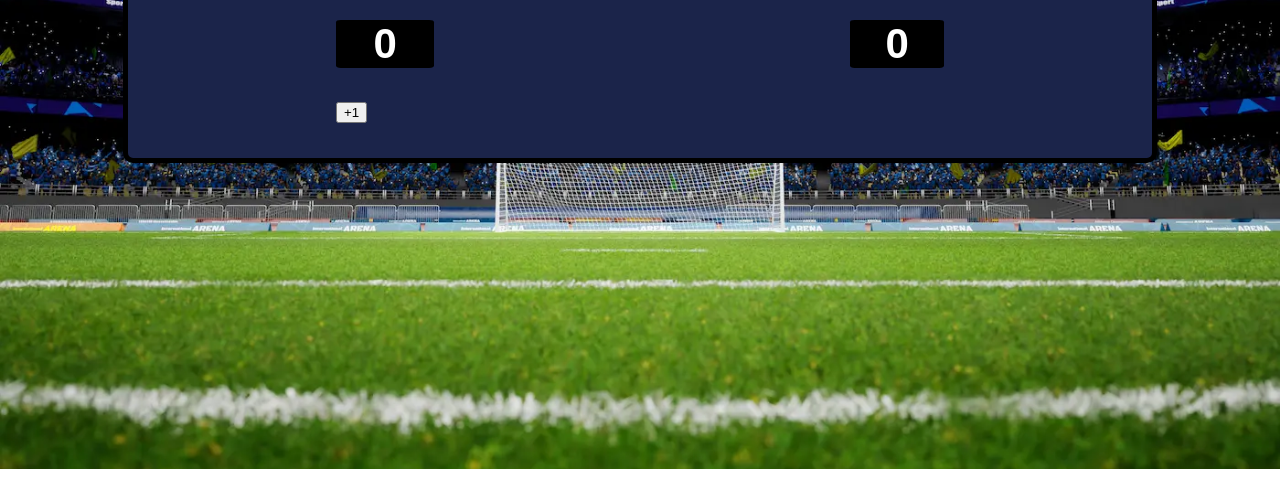
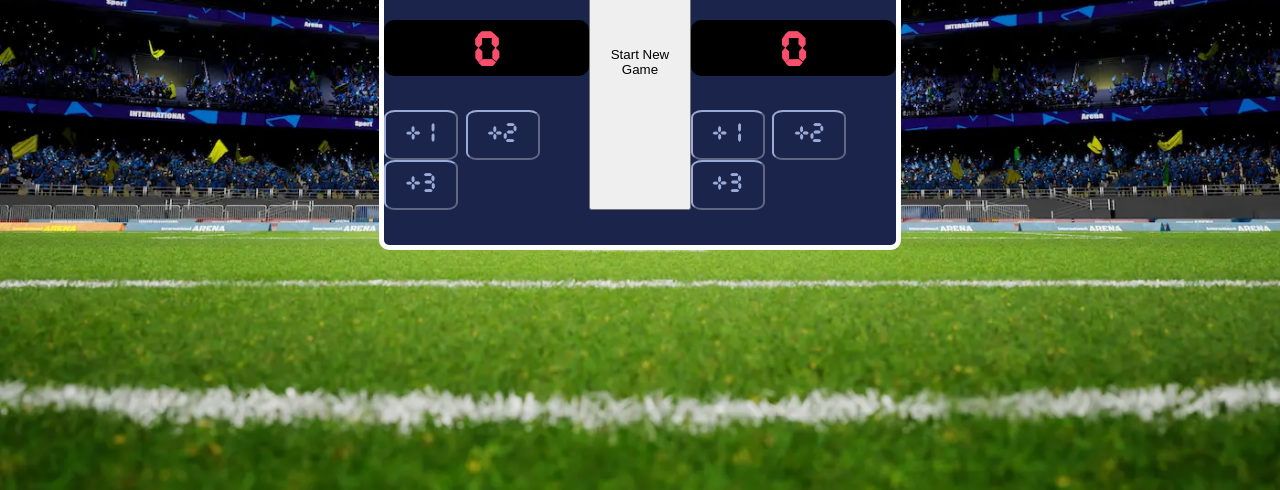
Before and after one commit to RyansCodeSucks/Score-board-counter, a website built with Vite: page index.html in a window 1280 px wide. Shown: the part 331-821 px from the top of the page. Before the commit the page ends 800 px from the top, so only its background shows below. Built offline with nearby package versions, Linux system fonts and the light colour scheme; a web font is replaced by a local one.

Commit message:
Functioning buttons
apart from the 'start new game'

```diff
--- a/index.css
+++ b/index.css
@@ -1,3 +1,10 @@
+@font-face {
+    font-family: 'Cursed Timer ULiL';
+    src: url('fonts/CursedTimerUlil-Aznm.ttf') format('truetype');
+    font-weight: normal;
+    font-style: normal;
+}
+
 body {
     margin: 0;
     background-image: url("/images/night-soccer-stadium-render.webp");
@@ -8,19 +15,31 @@ body {
 
 .container {
     display: flex;
-    justify-content: space-around;
+    justify-content:space-evenly;
     color: white;
-    max-width: 80%;
+    max-width: 40%;
     margin: 30vh auto;
     background: #1B244A;
     border-radius: 10px;
-    border: 5px solid black;
+    border: 5px solid white;
     padding-bottom: 35px;
 }
 
 #home-score, #away-score {
     background-color: black;
     text-align: center;
-    padding: auto 10px;
-    border-radius: 5%;
+    padding-top: 10px ;
+    border-radius: 10px;
+    color: #F94F6D;
+    font-family: 'Cursed Timer ULiL', sans-serif;
 }
+
+.cursed {
+    font-family: 'Cursed Timer ULiL', sans-serif;
+    background: none;
+    border-color: #9AABD8;
+    font-size: 24px;
+    padding: 10px 20px;
+    color: #9AABD8;
+    border-radius: 15%;
+}
--- a/index.html
+++ b/index.html
@@ -10,16 +10,17 @@
             <div>
                 <h3>HOME</h3>
                 <h2 id="home-score">0</h2>
-                <button id="home-score-btn-1" onclick="increaseHomeScoreOne">+1</button>
-                <!--<button id="home-score-btn-2" onclick="increaseHomeScoreTwo">+2</button>
-                <button id="home-score-btn-3" onclick="increaseHomeScoreThree">+3</button>-->
+                <button class="cursed" id="home-score-btn-1" onclick="increaseHomeScoreOne()">+1</button>
+                <button class="cursed" id="home-score-btn-2" onclick="increaseHomeScoreTwo()">+2</button>
+                <button class="cursed" id="home-score-btn-3" onclick="increaseHomeScoreThree()">+3</button>
             </div>
+            <button id="start-new-game">Start New Game</button>
             <div>
                 <h3>AWAY</h3>
                 <h2 id="away-score">0</h2>
-                <!--<button id="away-score-btn-1" onclick="increaseAwayScoreOne">+1</button>
-                <button id="away-score-btn-2" onclick="increaseAwayScoreTwo">+2</button>
-                <button id="away-score-btn-3" onclick="increaseAwayScoreThree">+3</button>-->
+                <button class="cursed" id="away-score-btn-1" onclick="increaseAwayScoreOne()">+1</button>
+                <button class="cursed" id="away-score-btn-2" onclick="increaseAwayScoreTwo()">+2</button>
+                <button class="cursed" id="away-score-btn-3" onclick="increaseAwayScoreThree()">+3</button>
             </div>
         </div>
         <script src="index.js"></script>
--- a/index.js
+++ b/index.js
@@ -1,8 +1,45 @@
 let homeScoreBtnOne = document.getElementById("home-score-btn-1")
-let homeStoreEl =document.getElementById("home-score")
+let homeStoreEl = document.getElementById("home-score")
 let homeScore = 0
 
 function increaseHomeScoreOne(){
     homeScore += 1
     homeStoreEl.textContent = homeScore
 }
+
+let homeScoreBtnTwo = document.getElementById("home-score-btn-2")
+
+function increaseHomeScoreTwo(){
+    homeScore += 2
+    homeStoreEl.textContent = homeScore
+}
+
+let homeScoreBtnThree = document.getElementById("home-score-btn-3")
+
+function increaseHomeScoreThree(){
+    homeScore += 3
+    homeStoreEl.textContent = homeScore
+}
+
+let awayScoreBtnOne = document.getElementById("away-score-btn-1")
+let awayStoreEl = document.getElementById("away-score")
+let awayScore = 0
+
+function increaseAwayScoreOne() {
+    awayScore += 1
+    awayStoreEl.textContent = awayScore
+}
+
+let awayScoreBtnTwo = document.getElementById("away-score-btn-2")
+
+function increaseAwayScoreTwo() {
+    awayScore += 2
+    awayStoreEl.textContent = awayScore
+}
+
+let awayScoreBtntThree = document.getElementById("away-score-btn-3")
+
+function increaseAwayScoreThree() {
+    awayScore += 3
+    awayStoreEl.textContent = awayScore
+}
```
Also changed, not shown: fonts/CursedTimerUlil-Aznm.ttf (added).
